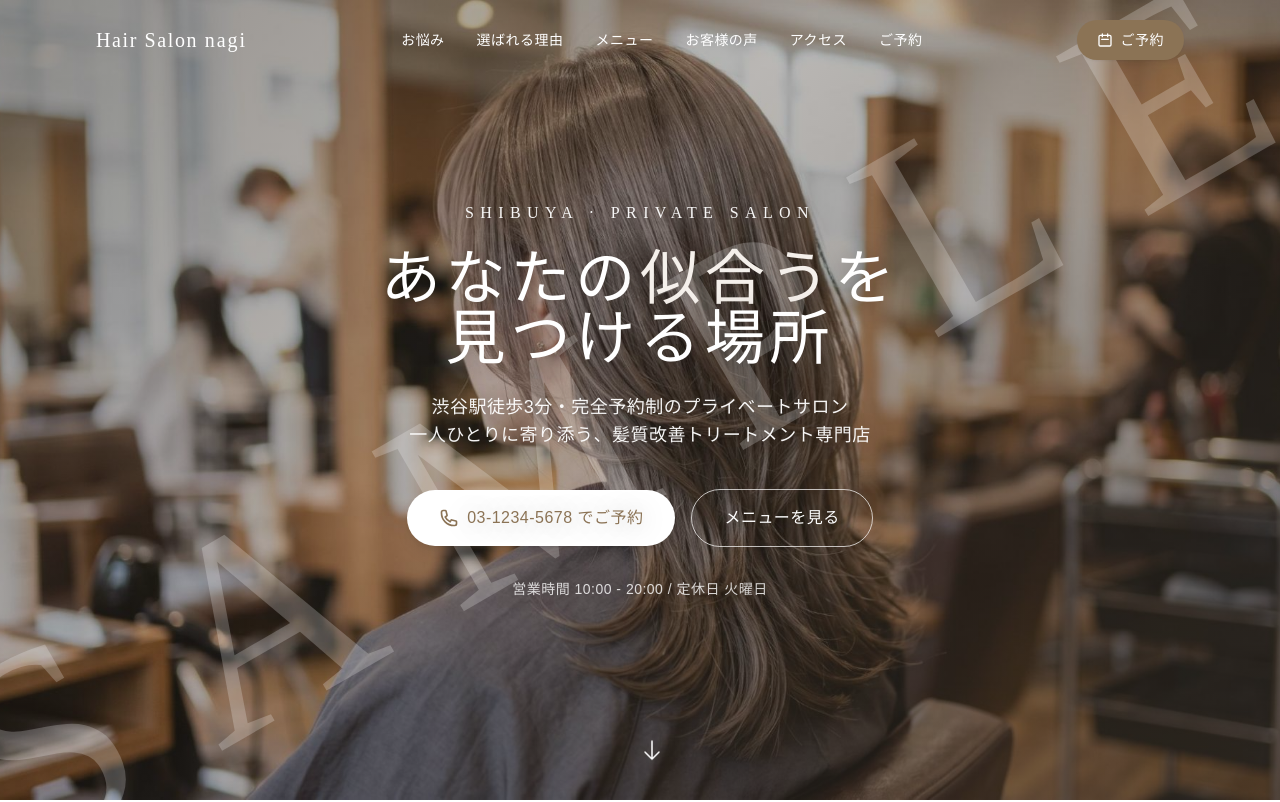
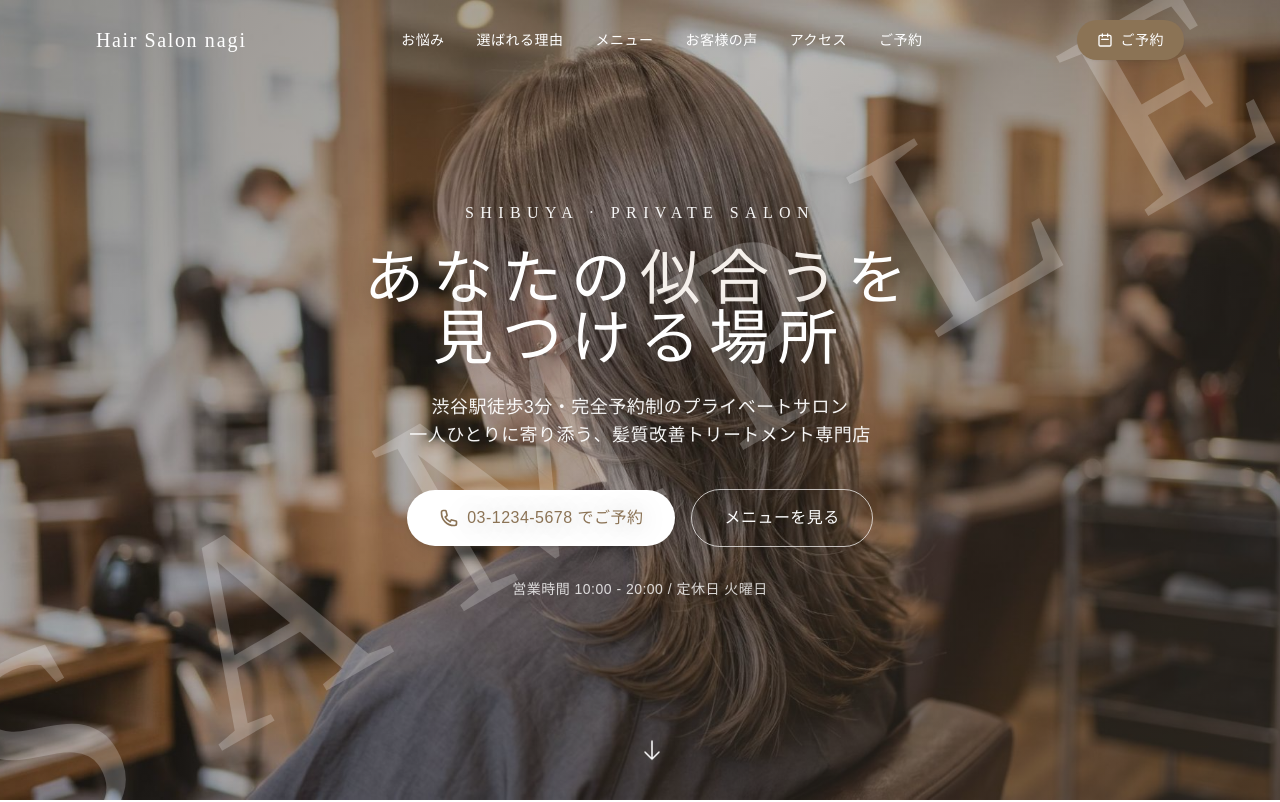
Before and after one commit to ytaka0509/biyoin-sample, a plain HTML site: page index.html in a window 1280 px wide. Shown: the top 802 px of the page. Drawn offline with nearby package versions, Linux system fonts and the light colour scheme; a script that the page names is missing.

Commit message:
fix: ヒーローキャッチコピーの字間を調整（tracking-[0.15em] 追加）
Co-Authored-By: Claude Sonnet 4.6 <noreply@anthropic.com>

```diff
--- a/index.html
+++ b/index.html
@@ -167,7 +167,7 @@
 <section id="hero" class="hero-bg relative min-h-screen flex items-center justify-center text-white px-4">
   <div class="max-w-3xl mx-auto text-center py-32 hero-text relative z-[2]">
     <p class="font-display text-sm sm:text-base tracking-[0.4em] mb-6 opacity-95">SHIBUYA · PRIVATE SALON</p>
-    <h1 class="font-display text-3xl sm:text-5xl lg:text-6xl leading-tight mb-6 font-light">
+    <h1 class="font-display text-3xl sm:text-5xl lg:text-6xl leading-tight mb-6 font-light tracking-[0.15em]">
       あなたの<span class="text-bloom-beige">似合う</span>を<br>見つける場所
     </h1>
     <p class="text-sm sm:text-lg leading-relaxed mb-10 opacity-95">
```
